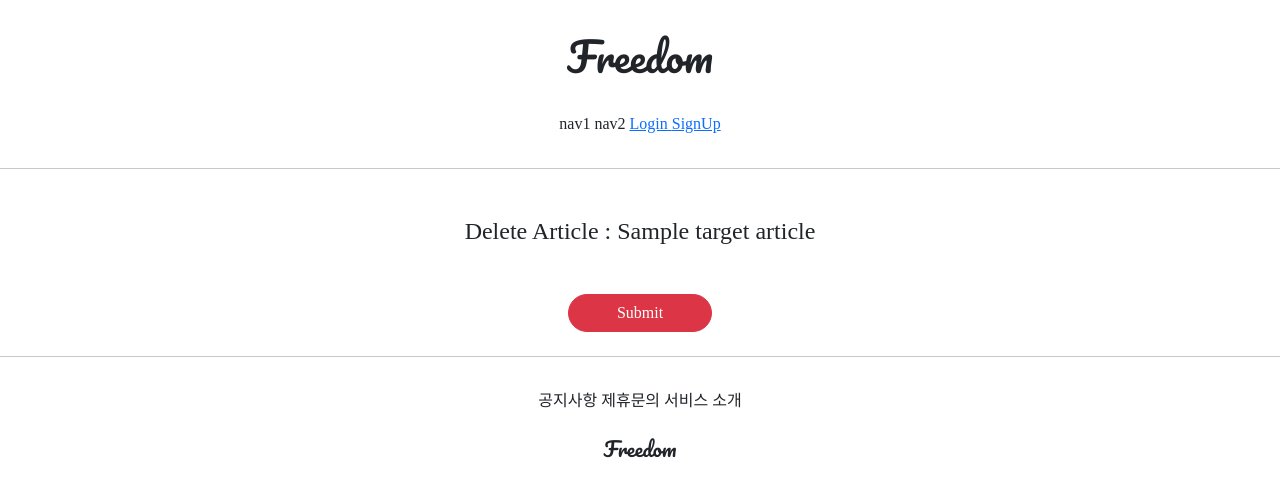
After one commit to Jeongp4939/Class, a Django app: template articleapp/templates/articleapp/delete.html in a window 1280 px wide. The commit adds this page. Shown: the top 497 px of the page. Run offline with Django 3.2, Linux system fonts and the light colour scheme; the template is opened without the code that fills it: most values are stand-ins (such as "Sample title", 1, 10 or a date in 2020).

Commit message:
08/04 class project2 2

```diff
--- /dev/null
+++ b/articleapp/templates/articleapp/delete.html
@@ -0,0 +1,23 @@
+{% extends 'base.html' %}
+
+{% block content %}
+
+    <div class="text-center mw-500 m-auto">
+        <div class="m-5">
+            <h4>Delete Article : {{ target_article.title }}</h4>
+        </div>
+        <div>
+            <form action="{% url 'articleapp:delete' pk=target_article.pk %}"
+                  method="post">
+                {% csrf_token %}
+                <div class="m-4">
+                    <input type="submit"
+                           class="btn btn-danger rounded-pill px-5">
+                </div>
+            </form>
+
+        </div>
+    </div>
+
+
+{% endblock %}
--- a/articleapp/templates/articleapp/detail.html
+++ b/articleapp/templates/articleapp/detail.html
@@ -20,6 +20,10 @@
                     class="btn-upload btn-success rounded-pill px-5">
                     Update
                 </a>
+                 <a href="{% url 'articleapp:delete' pk=target_article.pk %}"
+                        class="btn-upload btn-danger rounded-pill px-5">
+                    Delete
+                </a>
             </div>
         </div>
 
--- a/articleapp/urls.py
+++ b/articleapp/urls.py
@@ -1,7 +1,7 @@
 from django.urls import path
 from django.views.generic import TemplateView
 
-from articleapp.views import ArticleCreationView, ArticleDetailView, ArticleUpdateView
+from articleapp.views import ArticleCreationView, ArticleDetailView, ArticleUpdateView, ArticleDeleteView
 
 urlpatterns = [
 
@@ -10,4 +10,5 @@ urlpatterns = [
     path('create/', ArticleCreationView.as_view(), name = 'create'),
     path('detail/<int:pk>', ArticleDetailView.as_view(), name='detail'),
     path('update/<int:pk>', ArticleUpdateView.as_view(), name='update'),
+    path('delete/<int:pk>', ArticleDeleteView.as_view(), name='delete'),
 ]
```
Also changed, not shown: articleapp/views.py (+8 -1 lines).
